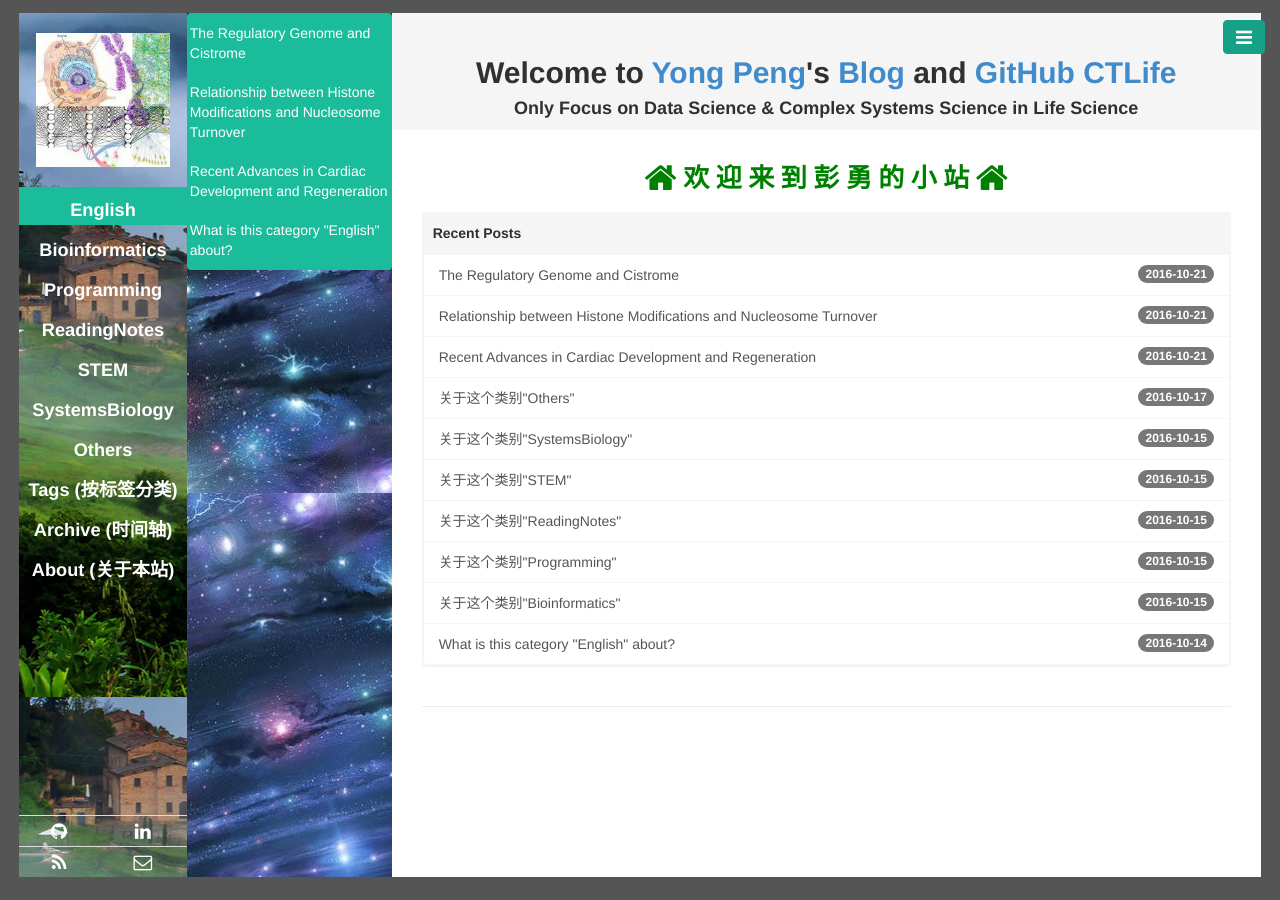
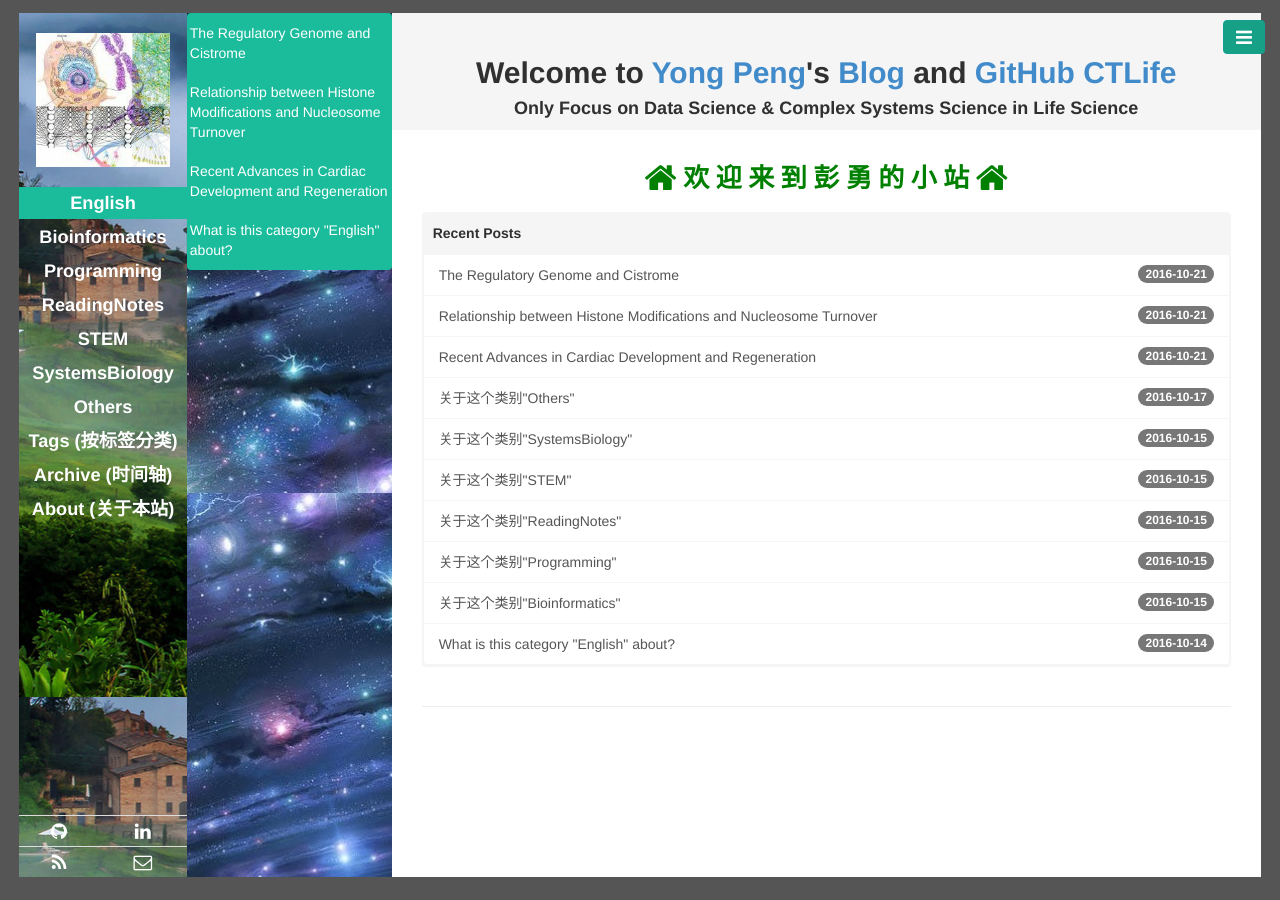
Before and after one commit to CTLife/CTLife.github.io, a Jekyll site: the page built from index.html, in a window 1280 px wide. Built offline with Jekyll 4.4.1, drawn with Linux system fonts in a browser that asks for light colours; Markdown is read by kramdown in place of the engine named in the settings; the list of posts is cut into pages by our own code.

Commit message:
Update base.css

```diff
--- a/public/css/base.css
+++ b/public/css/base.css
@@ -38,7 +38,7 @@
   color: #FFFFFF;
   font-weight: bolder;
   font-size: 130%;
-  padding-bottom: 2px;
+  padding: 3px 3px;
 }
 
 .aside1> .nav > li > a:hover {
```
